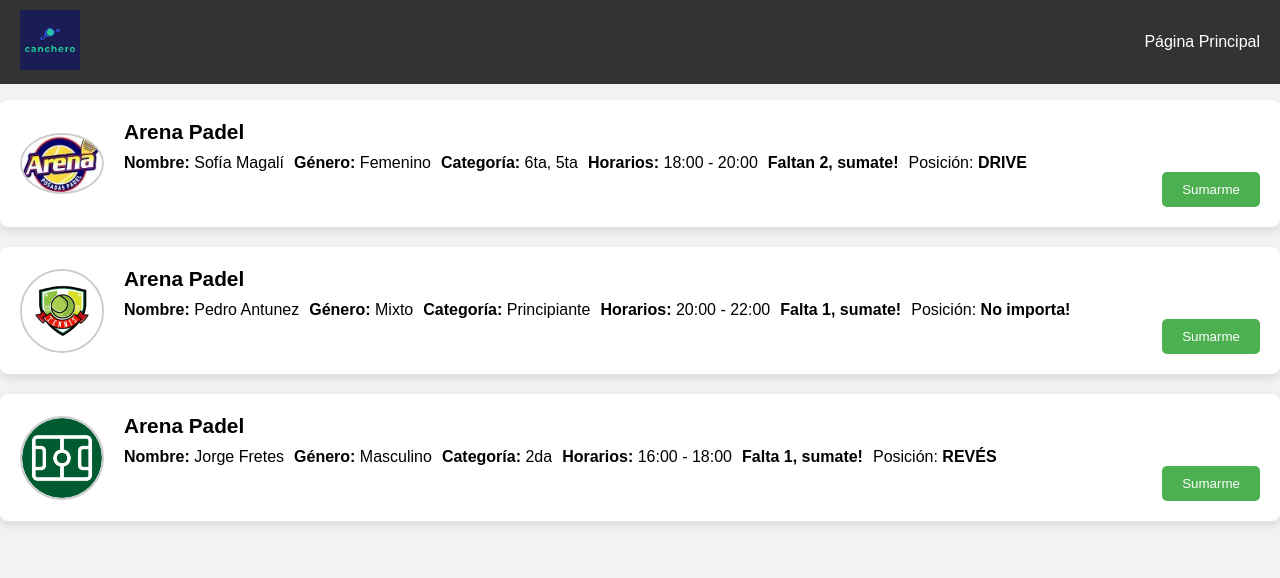
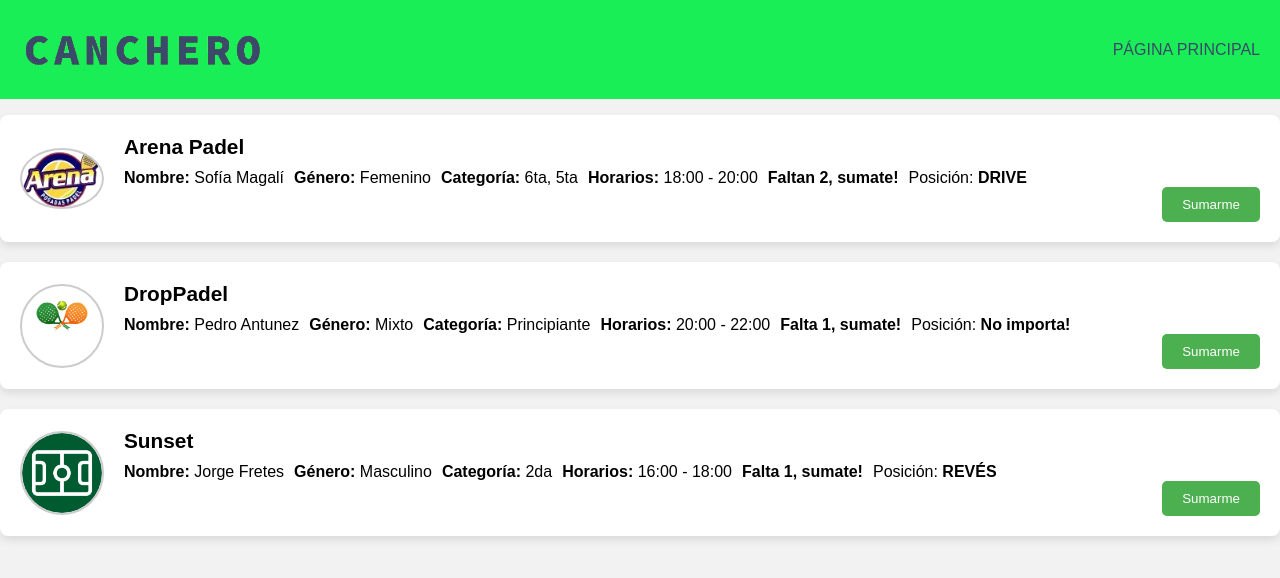
Before and after one commit to devgonzalofrank/Canchero, a plain HTML site: page sumate_a_jugar.html in a window 1280 px wide. Drawn offline with Linux system fonts and the light colour scheme.

Commit message:
mejoras 2

```diff
--- a/assets/css/estilos.css
+++ b/assets/css/estilos.css
@@ -7,7 +7,7 @@ body {
 }
 
 header {
-  background-color: #333;
+  background-color: #1AEE56;
   color: #fff;
   padding: 10px 20px; /* Agregamos espacio en los extremos */
 }
@@ -34,7 +34,7 @@ header {
 }
 
 .menu li a {
-  color: #fff;
+  color: #3a4868;
   text-decoration: none;
 }
 
@@ -108,7 +108,7 @@ main {
 }
 
 .logo img {
-  max-width: 60px; /* Ajusta el tamaño del logo */
+  max-width: 250px; /* Ajusta el tamaño del logo */
   height: auto;
 }
 
--- a/assets/css/estilos_consultas.css
+++ b/assets/css/estilos_consultas.css
@@ -7,7 +7,7 @@ body {
 }
 
 header {
-  background-color: #333;
+  background-color: #1AEE56;
   color: #fff;
   padding: 10px 20px; /* Agregamos espacio en los extremos */
 }
@@ -34,7 +34,7 @@ header {
 }
 
 .menu li a {
-  color: #fff;
+  color: #3a4868;
   text-decoration: none;
 }
 
@@ -43,7 +43,7 @@ header {
 }
 
 .logo img {
-  max-width: 60px; /* Ajusta el tamaño del logo */
+  max-width: 250px; /* Ajusta el tamaño del logo */
   height: auto;
 }
 
--- a/assets/css/estilos_perfil.css
+++ b/assets/css/estilos_perfil.css
@@ -7,7 +7,7 @@ body {
 }
 
 header {
-  background-color: #333;
+  background-color: #1AEE56;
   color: #fff;
   padding: 10px 20px; /* Agregamos espacio en los extremos */
 }
@@ -34,7 +34,7 @@ header {
 }
 
 .menu li a {
-  color: #fff;
+  color: #3a4868;
   text-decoration: none;
 }
 
@@ -98,7 +98,7 @@ button:hover {
 }
 
 .logo img {
-  max-width: 60px; /* Ajusta el tamaño del logo */
+  max-width: 250px; /* Ajusta el tamaño del logo */
   height: auto;
 }
 
--- a/assets/css/estilos_sumate_a_jugar.css
+++ b/assets/css/estilos_sumate_a_jugar.css
@@ -7,7 +7,7 @@ body {
 }
 
 header {
-  background-color: #333;
+  background-color: #1AEE56;
   color: #fff;
   padding: 10px 20px; /* Agregamos espacio en los extremos */
 }
@@ -34,7 +34,7 @@ header {
 }
 
 .menu li a {
-  color: #fff;
+  color: #3a4868;
   text-decoration: none;
 }
 
@@ -43,7 +43,7 @@ header {
 }
 
 .logo img {
-  max-width: 60px; /* Ajusta el tamaño del logo */
+  max-width: 250px; /* Ajusta el tamaño del logo */
   height: auto;
 }
 
--- a/sumate_a_jugar.html
+++ b/sumate_a_jugar.html
@@ -9,10 +9,10 @@
   <header>
     <nav class="navbar">
     <div class="logo">
-      <img src="images/Free_Sample_By_Wix.jpg" alt="Logo de la empresa">
+      <img src="images/facebook_cover_photo_1-removebg-preview-removebg-preview.png" alt="Logo de la empresa">
     </div>
       <ul class="menu">
-        <li><a href="./index.html">Página Principal</a></li>
+        <li><a href="./index.html">PÁGINA PRINCIPAL</a></li>
       </ul>
     </nav>
   </header>
@@ -21,7 +21,7 @@
     <ul class="reservas-lista">
       <li class="reserva-item">
         <div class="cancha-info">
-          <img src="images/arena.jpeg" alt="Logo de la cancha">
+          <img src="images/arena-removebg-preview.png" alt="Logo de la cancha">
           <div class="info">
             <h3>Arena Padel</h3>
             <div class="datos-reserva">
@@ -39,9 +39,9 @@
       <!-- Más elementos li con información de las reservas -->
       <li class="reserva-item">
         <div class="cancha-info">
-          <img src="images/cancha-tenis-deporte-olimpico-logo-vector-padel-ilustracion-diseno-pelota-tenis_557439-1747.jpg" alt="Logo de la cancha">
+          <img src="images/cancha paleta.png" alt="Logo de la cancha">
           <div class="info">
-            <h3>Arena Padel</h3>
+            <h3>DropPadel</h3>
             <div class="datos-reserva">
               <p><strong>Nombre:</strong> Pedro Antunez</p>
               <p><strong>Género:</strong> Mixto</p>
@@ -59,7 +59,7 @@
         <div class="cancha-info">
           <img src="images/futbol-icon.png" alt="Logo de la cancha">
           <div class="info">
-            <h3>Arena Padel</h3>
+            <h3>Sunset</h3>
             <div class="datos-reserva">
               <p><strong>Nombre:</strong> Jorge Fretes</p>
               <p><strong>Género:</strong> Masculino</p>
```
Also changed, not shown: index.html (renamed from canchero.html, +4 -4 lines), pantalla_consulta.html (+2 -2 lines), perfil.html (+2 -2 lines), images/arena-removebg-preview 2.png (added), images/arena-removebg-preview.png (added), images/arena.jpeg (deleted), images/cancha paleta.png (added), images/canchaa.jpg (added), images/facebook_cover_photo_1-removebg-preview-removebg-preview.png (added), images/golden-trophy-cup-icon-cartoon-style-vector-removebg-preview.png (added), images/golden-trophy-cup-icon-cartoon-style-vector.jpg (deleted), 2 other files.
